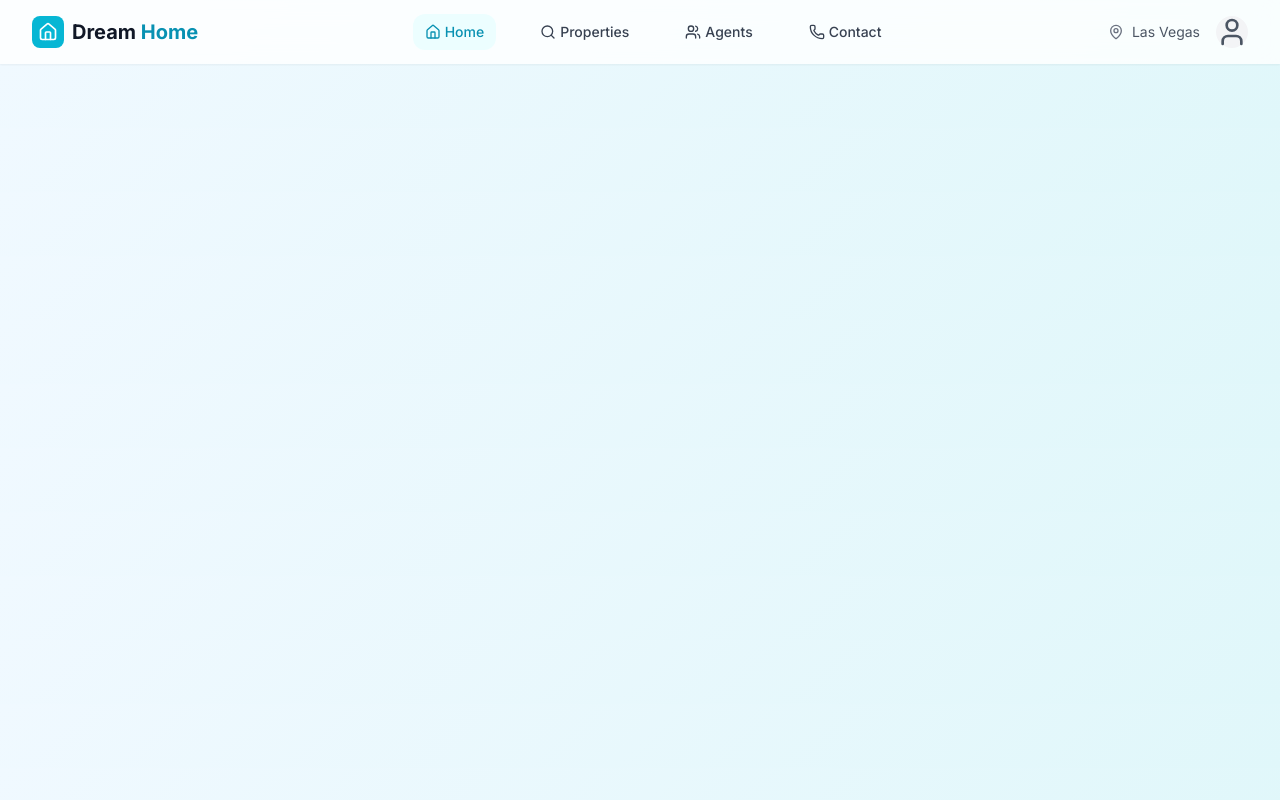
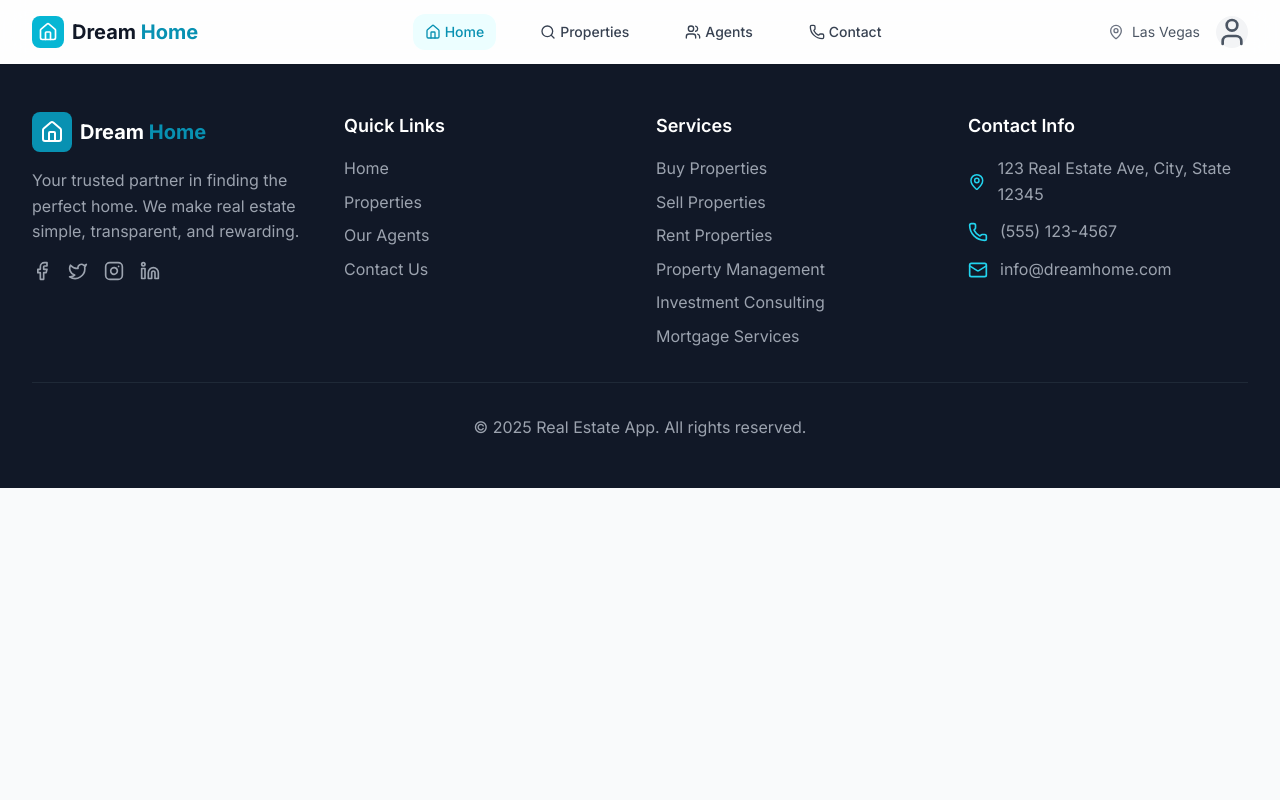
Before and after one commit to naimulhasannabil/Real-Estate-App, a React (Vite) app in the folder real_estate_app/: page / in a window 1280 px wide. Built offline with nearby package versions, Linux system fonts and the light colour scheme.

Commit message:
Update App.jsx code and ADD Footer.jsx Code

```diff
--- a/real_estate_app/src/App.jsx
+++ b/real_estate_app/src/App.jsx
@@ -1,5 +1,6 @@
 import {BrowserRouter as Router, Routes, Route} from 'react-router-dom'
 import Header from './components/layout/Header'
+import Footer from './components/layout/Footer'
 
 
 
@@ -8,7 +9,10 @@
 
   return (
     <Router>
-      <Header />
+      <div className='min-h-screen bg-gray-50'>
+         <Header />
+         <Footer />
+      </div>
     </Router>
   )
 }
--- /dev/null
+++ b/real_estate_app/src/components/layout/Footer.jsx
@@ -0,0 +1,82 @@
+import { Link } from 'react-router-dom'
+import { Home, Phone, Mail, MapPin, Facebook, Twitter, Instagram, Linkedin } from 'lucide-react'
+
+const Footer = () => {
+    return (
+        <footer className='bg-gray-900 text-white'>
+            <div className='max-w-7xl mx-auto px-4 sm:px-6 lg:px-8 py-12'>
+                <div className='grid grid-cols-1 md:grid-cols-2 lg:grid-cols-4 gap-8'>
+                    {/* Company Info */}
+                    <div className='space-y-4'>
+                        <Link to="/" className='flex items-center space-x-2'>
+                          <div className='w-10 h-10 bg-primary-600 rounded-lg flex items-center justify-center'>
+                            <Home className='w-6 h-6 text-white' />
+                          </div>
+                          <span className='text-xl font-bold text-white'>
+                        Dream <span className='text-cyan-600'>Home</span>
+                        </span>
+                        </Link>
+                        <p className='text-gray-400'>
+                            Your trusted partner in finding the perfect home. We make real estate simple, transparent, and rewarding.
+                        </p>
+                        <div className='flex space-x-4'>
+                            <Facebook className='w-5 h-5 text-gray-400 hover:text-primary-400 cursor-pointer transition-colors' />
+                            <Twitter className='w-5 h-5 text-gray-400 hover:text-primary-400 cursor-pointer transition-colors' />
+                            <Instagram className='w-5 h-5 text-gray-400 hover:text-primary-400 cursor-pointer transition-colors' />
+                            <Linkedin className='w-5 h-5 text-gray-400 hover:text-primary-400 cursor-pointer transition-colors' />
+                        </div>
+                    </div>
+
+                    {/* Quick Links */}
+                    <div>
+                        <h3 className='text-lg font-semibold mb-4'>Quick Links</h3>
+                        <ul className='space-y-2'>
+                            <li><Link to="/" className="text-gray-400 hover:text-white transition-colors">Home</Link></li>
+                            <li><Link to="/properties" className="text-gray-400 hover:text-white transition-colors">Properties</Link></li>
+                            <li><Link to="/agents" className="text-gray-400 hover:text-white transition-colors">Our Agents</Link></li>
+                            <li><Link to="/contact" className="text-gray-400 hover:text-white transition-colors">Contact Us</Link></li>
+                        </ul>
+                    </div>
+
+                    {/* Services */}
+                    <div>
+                        <h3 className='text-lg font-semibold mb-4'>Services</h3>
+                        <ul className='space-y-2 text-gray-400'>
+                            <li>Buy Properties</li>
+                            <li>Sell Properties</li>
+                            <li>Rent Properties</li>
+                            <li>Property Management</li>
+                            <li>Investment Consulting</li>
+                            <li>Mortgage Services</li>
+                        </ul>
+                    </div>
+
+                    {/* Contact Info */}
+                    <div>
+                        <h3 className='text-lg font-semibold mb-4'>Contact Info</h3>
+                        <div className='space-y-3'>
+                            <div className='flex items-center space-x-3'>
+                                <MapPin className='w-5 h-5 text-primary-400' />
+                                <span className='text-gray-400'>123 Real Estate Ave, City, State 12345</span>
+                            </div>
+                            <div className='flex items-center space-x-3'>
+                                <Phone className='w-5 h-5 text-primary-400' />
+                                <span className='text-gray-400'>(555) 123-4567</span>
+                            </div>
+                            <div className='flex items-center space-x-3'>
+                                <Mail className='w-5 h-5 text-primary-400' />
+                                <span className='text-gray-400'>info@dreamhome.com</span>
+                            </div>
+                        </div>
+                    </div>
+                </div>
+                <div className='border-t border-gray-800 mt-8 pt-8 text-center text-gray-400'>
+                    <p>&copy; 2025 Real Estate App. All rights reserved.</p>
+                </div>
+            </div>
+        </footer>
+
+    );
+};
+
+export default Footer;
```
